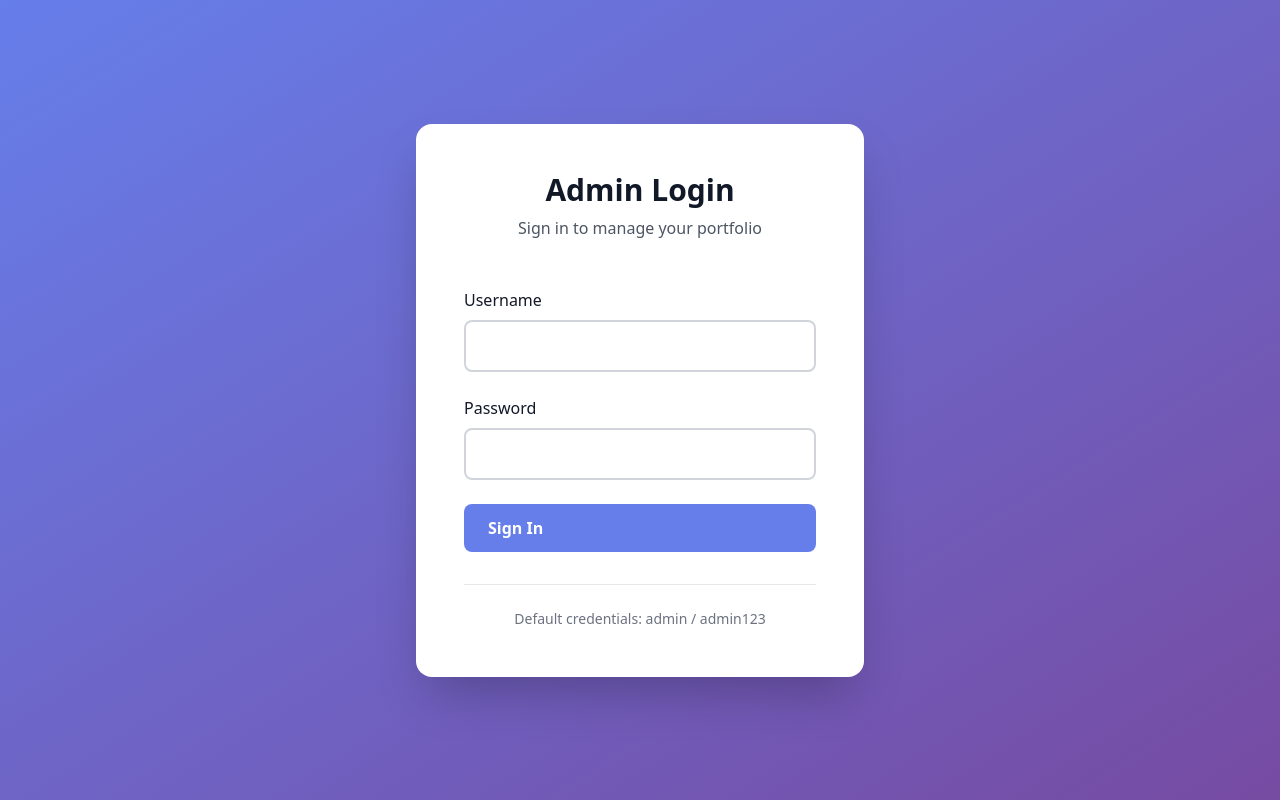
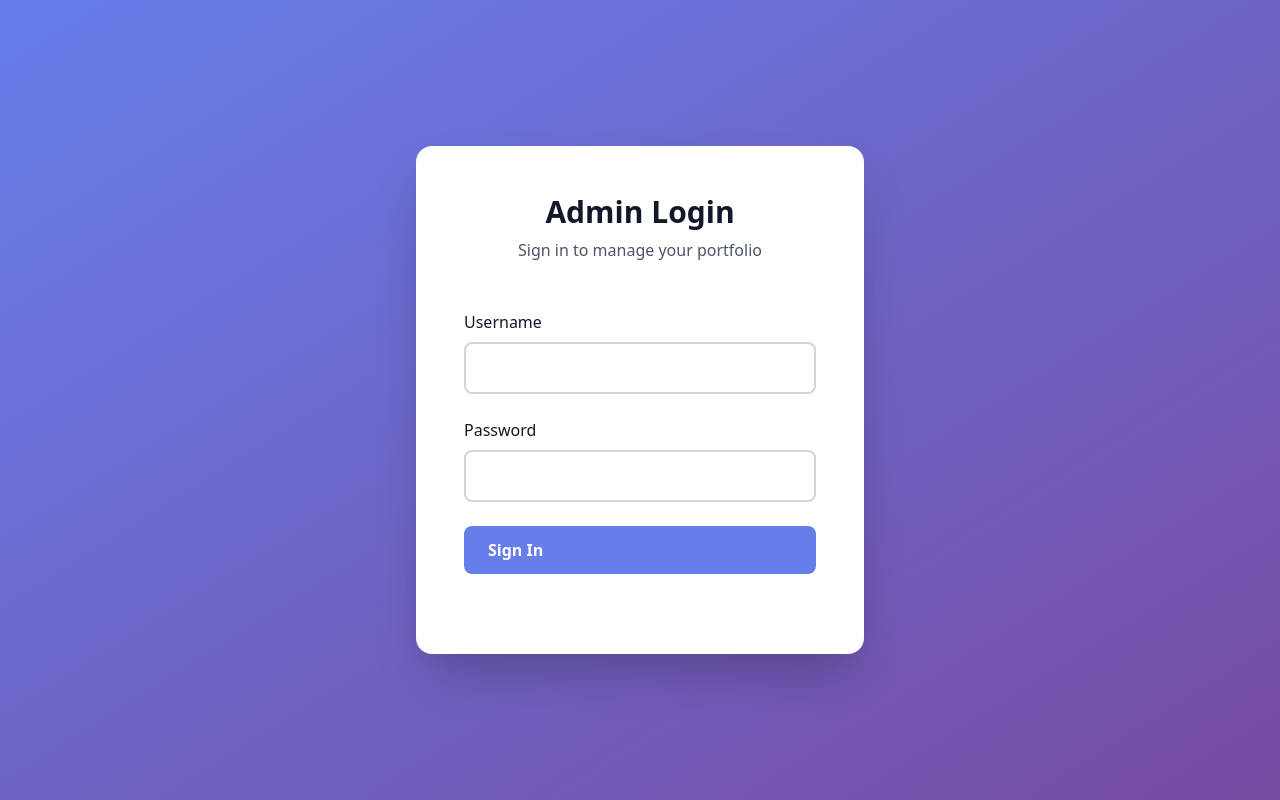
Before and after one commit to Griffin-Frame-Szafjanski/portfolio_infrastructure, a Next.js app: page /admin/login in a window 1280 px wide. Built offline with nearby package versions, Linux system fonts and the light colour scheme.

Commit message:
Remove default credentials text from admin login page
- Remove 'Default credentials: admin / admin123' display
- Cleaner, more secure login page
- Users should use their configured credentials

```diff
--- a/app/admin/login/page.js
+++ b/app/admin/login/page.js
@@ -93,10 +93,6 @@ export default function AdminLogin() {
             {loading ? 'Signing in...' : 'Sign In'}
           </button>
         </form>
-
-        <div className="text-center pt-6 border-t border-gray-200">
-          <p className="text-gray-500 text-sm">Default credentials: admin / admin123</p>
-        </div>
       </div>
     </div>
   );
```
